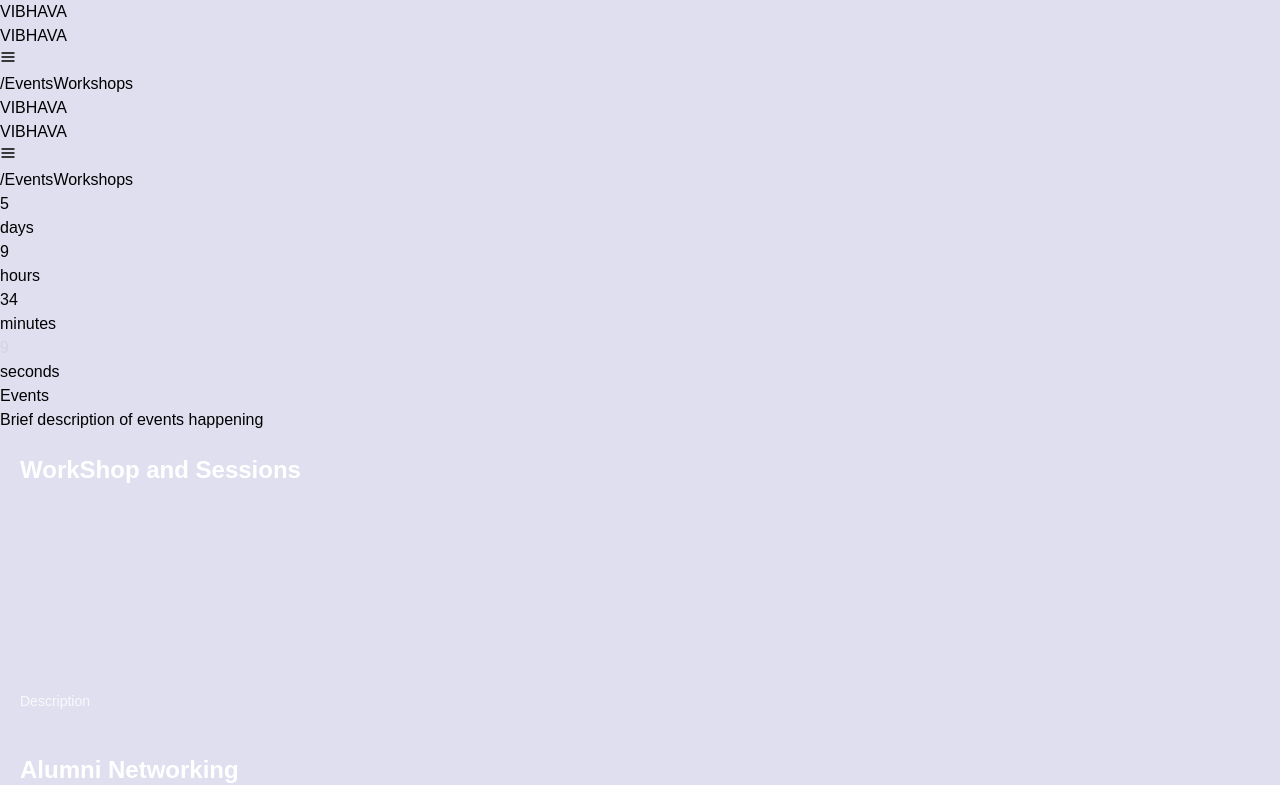
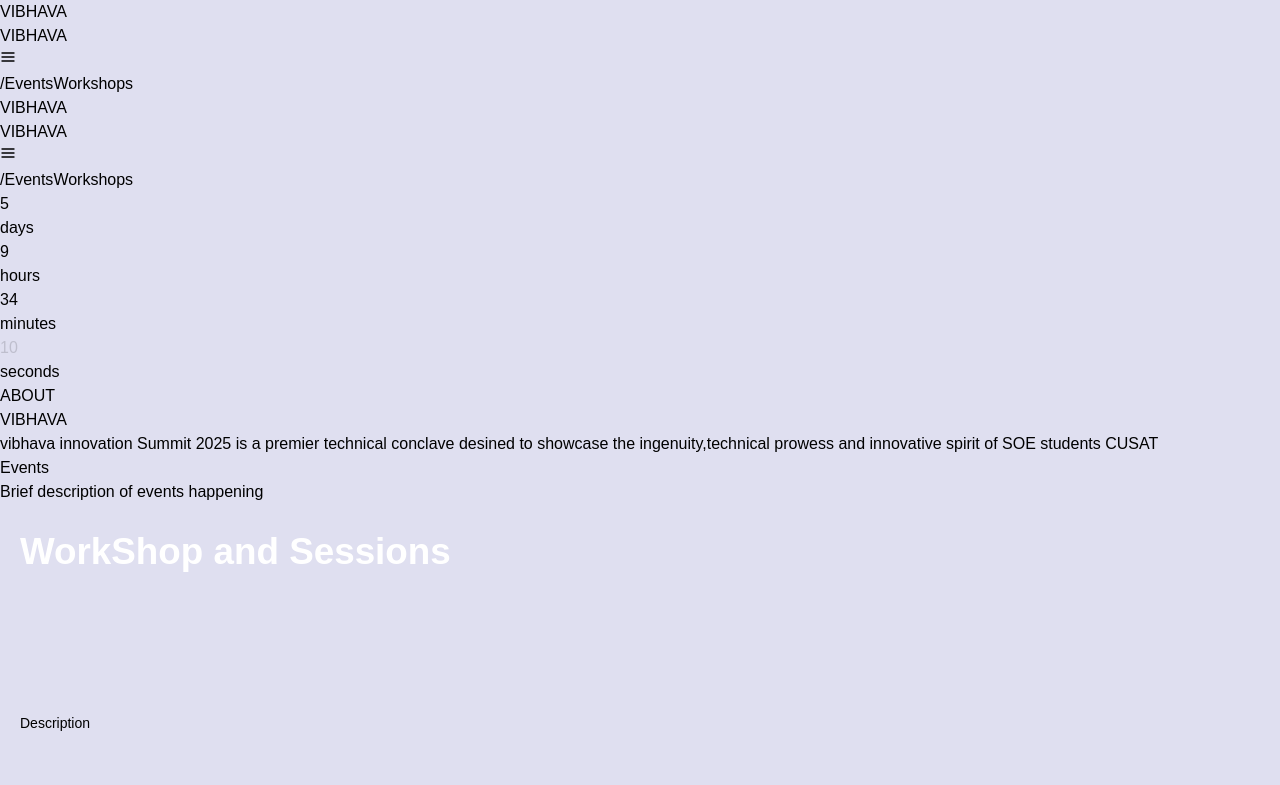
Before and after one commit to kevinroshann/vibhava, a React (Vite) app: page / in a window 1280 px wide. Shown: the top 785 px of the page. Built offline with nearby package versions, Linux system fonts and the light colour scheme; a web font is replaced by a local one.

Commit message:
add about

```diff
--- /dev/null
+++ b/src/components/About2.jsx
@@ -0,0 +1,20 @@
+const AboutSection = () => {
+    return (
+      <div className="p-4 sm:p-6 md:p-10 my-5 md:my-10 lg:my-16" id="about">
+        <div className="box-border flex flex-col md:flex-row border border-black rounded-[6px] md:rounded-[15px] p-4 sm:p-6 md:p-8 lg:p-12 gap-3 md:gap-5 bg-white">
+          <div className="flex flex-col md:items-center justify-center !float-left">
+            <p className="text-4xl sm:text-5xl md:text-[100px] lg:text-[130px] font-semibold font-thunder !leading-none">ABOUT</p>
+            <p className="text-tedRed text-2xl sm:text-3xl md:text-4xl font-Helvetica font-bold -mt-2 sm:-mt-3">
+              VIBHAVA
+            </p>
+          </div>
+          <p className="font-medium text-xs sm:text-sm md:text-base lg:text-lg font-Inter">
+          vibhava innovation Summit 2025 is a premier technical conclave desined to showcase the ingenuity,technical prowess and innovative spirit of SOE students CUSAT
+          </p>
+          <div className="flex flex-col gap-3"></div>
+        </div>
+      </div>
+    );
+  };
+
+  export default AboutSection;
--- a/src/components/Features.jsx
+++ b/src/components/Features.jsx
@@ -1,5 +1,4 @@
 import { useState, useRef } from "react";
-import { TiLocationArrow } from "react-icons/ti";
 import { Link } from "react-router-dom";
 
 export const Features = () => {
@@ -16,10 +15,6 @@
       y: event.clientY - rect.top,
     });
   };
-
-  const handleMouseEnter = () => setHoverOpacity(1);
-  const handleMouseLeave = () => setHoverOpacity(0);
-
   // Array of card data
   const cards = [
     {
@@ -66,7 +61,7 @@
 
         <div className="grid h-auto w-full grid-cols-2 grid-rows-3 gap-7">
           {cards.map((card, index) => (
-            <div key={index} className="card-container" onMouseMove={handleMouseMove}>
+            <div key={index} className="card-container" >
               <Link to={card.link}>
                 <div className="card bg-[#46beb9] p-5">
                   <h1 className="card-title">{card.title}</h1>
--- a/src/index.css
+++ b/src/index.css
@@ -275,7 +275,7 @@
 .card-container {
   position: relative;
   width: 100%;
-  height: 100%;
+  height: auto;
 }
 
 .card {
@@ -283,7 +283,7 @@
   flex-direction: column;
   justify-content: space-between;
   min-width: 250px; /* Minimum width */
-  min-height: 300px; /* Minimum height */
+  min-height: 250px; /* Minimum height */
   padding: 20px;
   border-radius: 12px; /* Curved edges */
   color: #fff;
@@ -292,23 +292,25 @@
 }
 
 .card-title {
-  font-size: 1.5rem;
+  font-size: 2.3rem;
   font-weight: bold;
+  color: white;
 }
 
 .card-description {
   font-size: 1rem;
+  color: black;
 }
 
 .card-container .card-description {
   font-size: 0.875rem;
-  color: rgba(255, 255, 255, 0.8);
+  /* color: rgba(255, 255, 255, 0.8); */
 }
 
 @media (max-width: 768px) {
   .card-container {
     width: 100%;
-    height: auto;
+    min-height: 150px;
   }
 
   .grid {
--- a/src/pages/Home.jsx
+++ b/src/pages/Home.jsx
@@ -10,6 +10,7 @@
 import Footer from "../components/Footer";
 import { RevealBento } from "../components/con";
 import ShiftingCountdown from "../components/Countdown";
+import AboutSection from "../components/About2";
 
 function App() {
   const [loading, setLoading] = useState(true);
@@ -19,11 +20,13 @@
       {loading ? (
         <LoadingScreen setLoading={setLoading} />
       ) : (
-        <main className="relative min-h-screen w-screen overflow-x-hidden">
+        <main className="relative min-h-screen w-screen overflow-x-hidden bg-white">
           <NavBar />
           <Hero />
           {/* <About /> */}
+
           <ShiftingCountdown/>
+          <AboutSection/>
           <Features />
           <RevealBento />
           <Footer />
```
